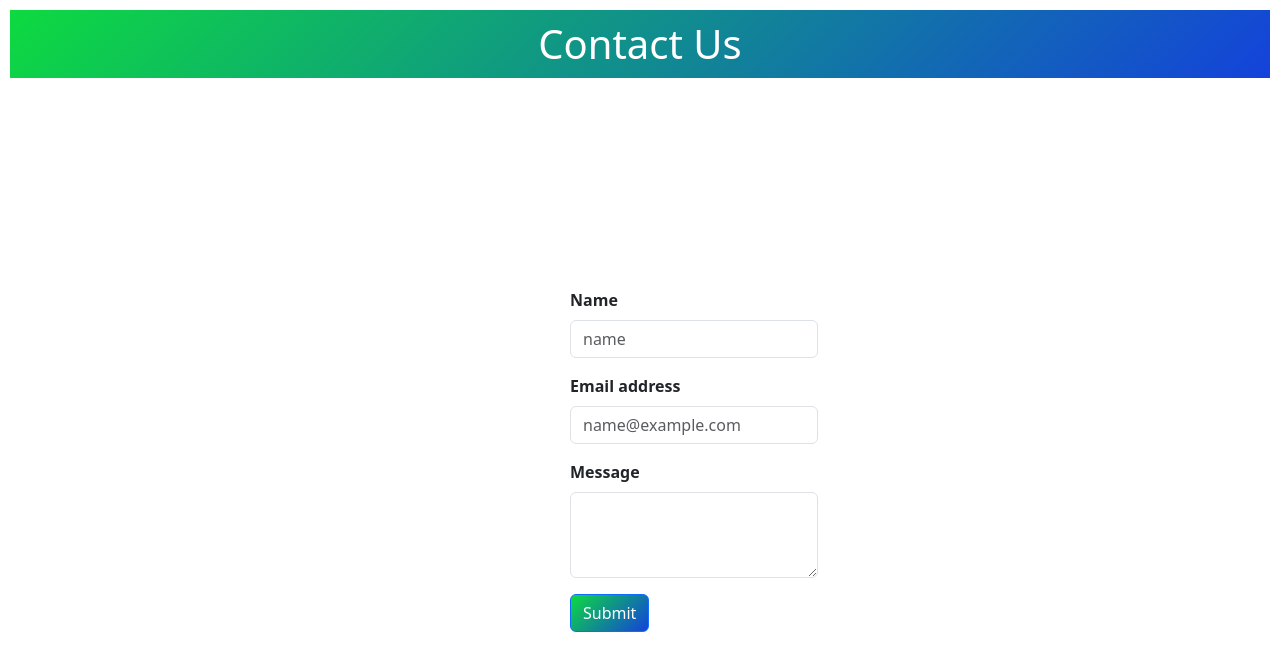
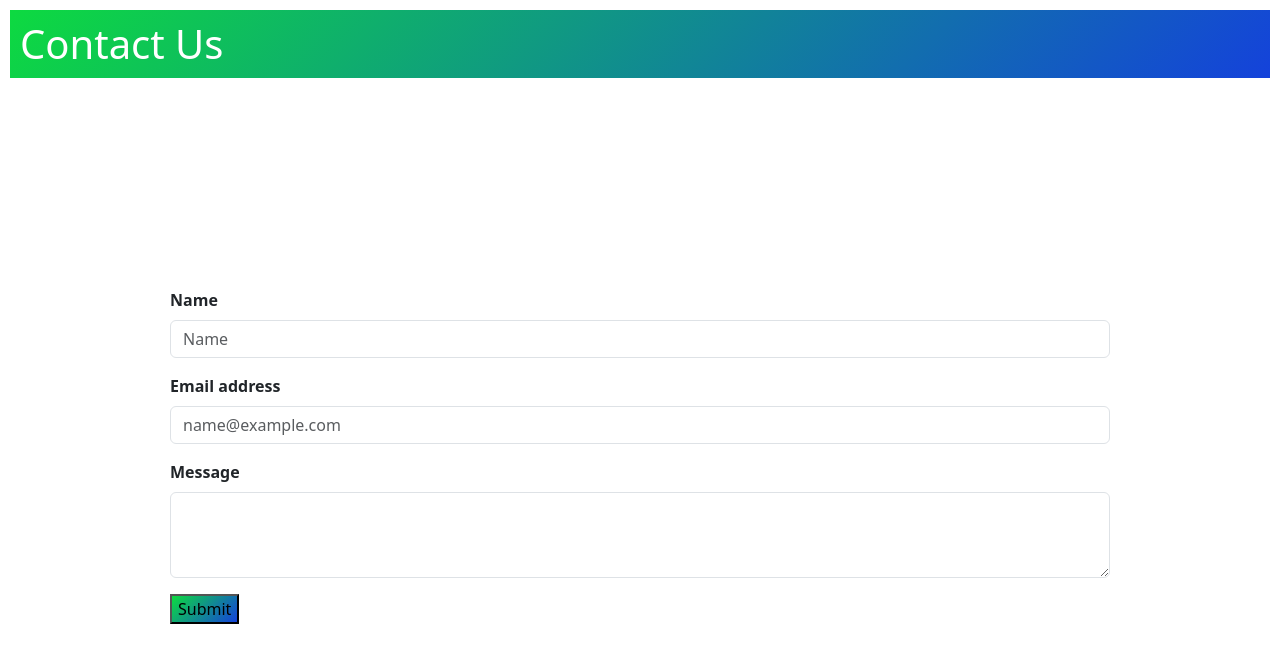
Before and after one commit to Vishwaschandrasekara5/Visit-SriLanka-web, a plain HTML site: page contact.html in a window 1280 px wide. Drawn offline with nearby package versions, Linux system fonts and the light colour scheme.

Commit message:
update file
Date: 2023/10/29

```diff
--- a/contact.html
+++ b/contact.html
@@ -9,50 +9,32 @@
 </head>
 <body>
 
-  <h1 style="text-align: center; color: #fff; background:linear-gradient(-45deg, #1442db, #0dda40); padding: 10px; margin: 10px;"> Contact Us</h1>
-
-
+  <h1 style="text-align: left; color: #fff; background: linear-gradient(-45deg, #1442db, #0dda40); padding: 10px; margin: 10px;">Contact Us</h1>
 
   <div class="container">
     <div class="row">
-          <div class="col-lg-8 col-md-6 col-sm-4" style="padding-top: 200px; padding-left: 500px;">
+      <div class="col-12" style="padding-top: 200px; padding-left: 100px; padding-right: 100px;">
 
-            <form action="mail.php" method="post">
-
+        <form action="https://formsubmit.co/7312b307daa315ba355752e6ae8bee2a" method="POST">
           <div class="mb-3">
             <label for="exampleFormControlInput2" class="form-label"><b>Name</b></label>
-                <input type="text" class="form-control" id="exampleFormControlInput2" placeholder="name">
+            <input type="text" class="form-control" name="name" id="exampleFormControlInput2" placeholder="Name" required>
           </div>
-
           <div class="mb-3">
             <label for="exampleFormControlInput1" class="form-label"><b>Email address</b></label>
-                <input type="email" class="form-control" id="exampleFormControlInput1" placeholder="name@example.com">
+            <input type="email" class="form-control"  name="email" id="exampleFormControlInput1" placeholder="name@example.com" required>
           </div>
           <div class="mb-3">
             <label for="exampleFormControlTextarea1" class="form-label"><b>Message</b></label>
-                <textarea class="form-control" id="exampleFormControlTextarea1" rows="3"></textarea>
+            <textarea class="form-control"  name="message" id="exampleFormControlTextarea1" rows="3" required></textarea>
           </div>
-
           <div class="mb-3">
-                <input type="submit" class="btn btn-primary" style="background:linear-gradient(-45deg, #1442db, #0dda40);">
+            <button style="background: linear-gradient(-45deg, #1442db, #0dda40);">Submit</button>
           </div>
-
-
-
-
-
-
         </form>
 
       </div>
     </div>
   </div>
-
-
-
-
-
-
-
 </body>
 </html>
```
Lines whose indentation alone changed are shown as unchanged.
